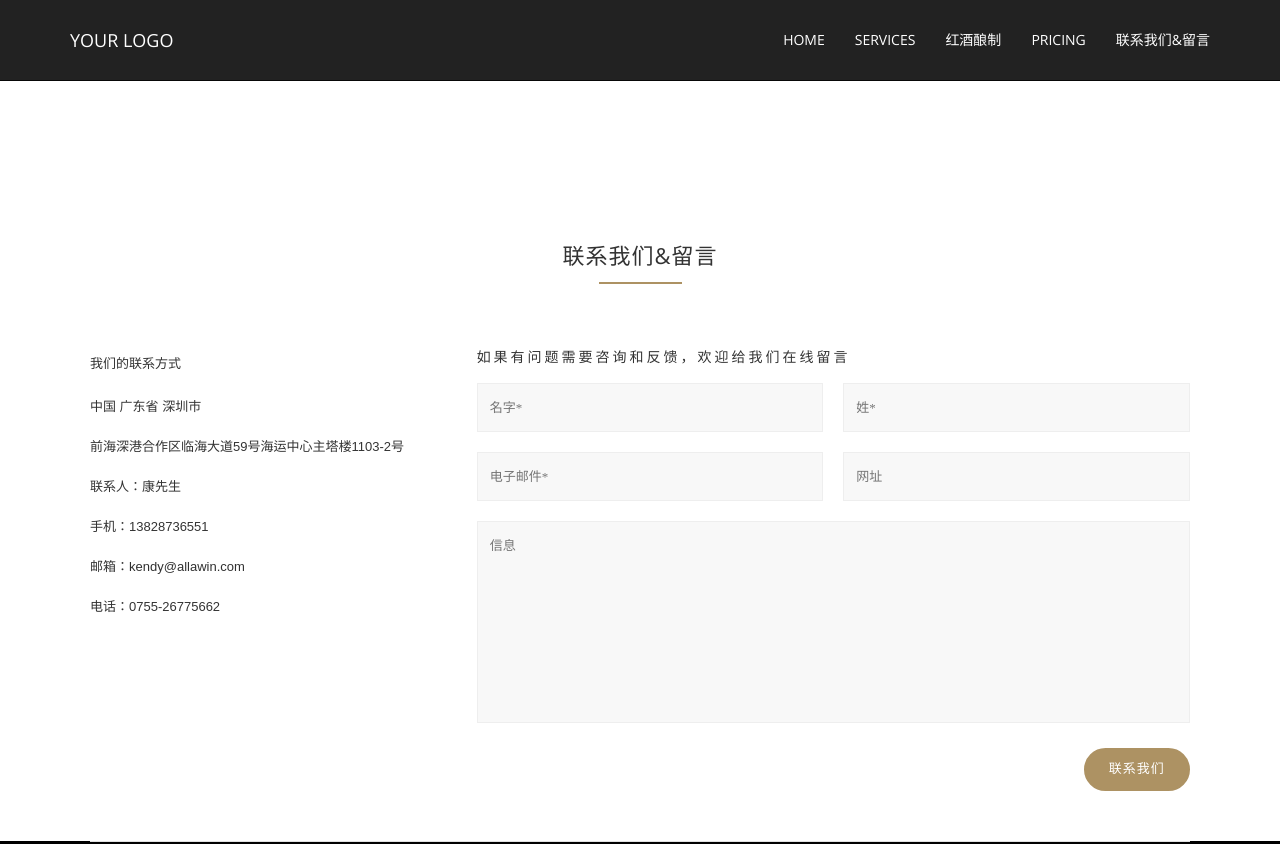
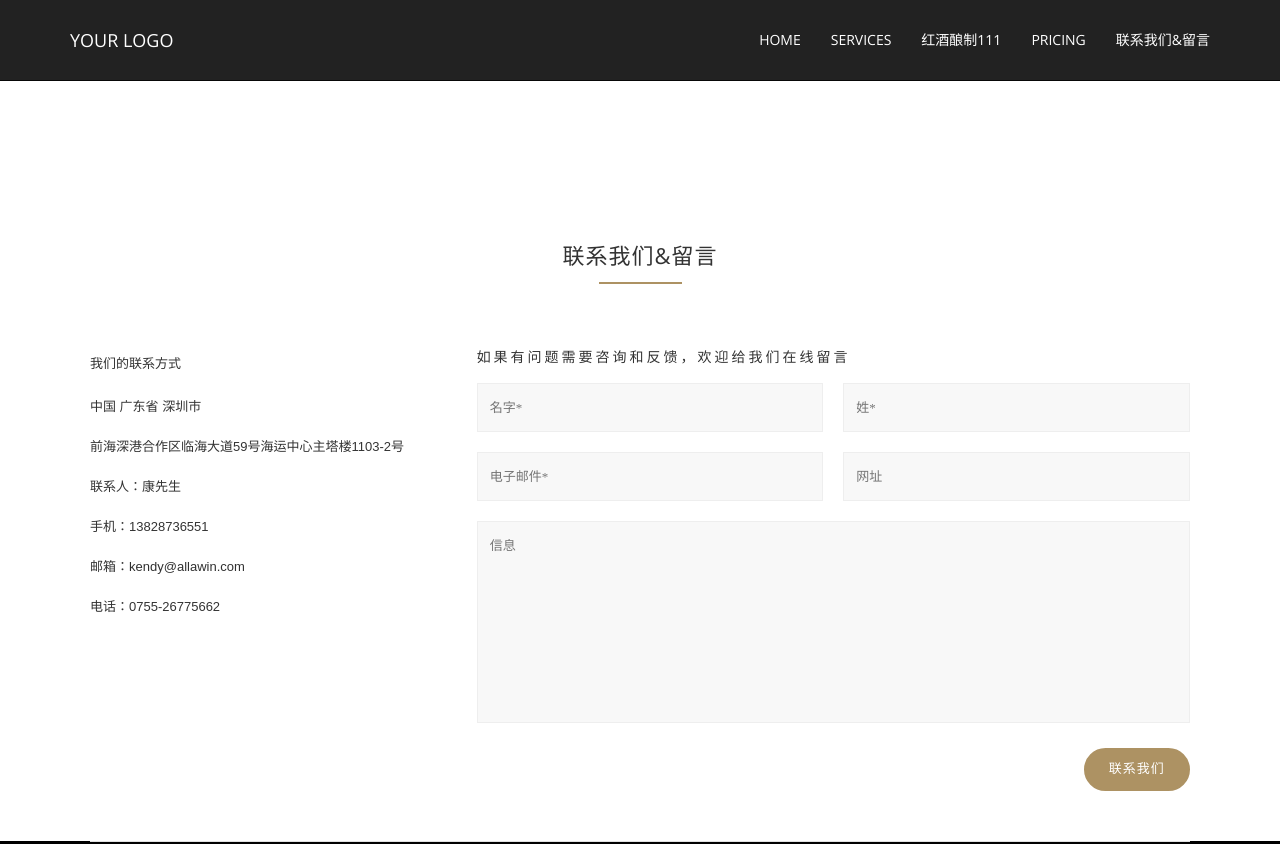
Before and after one commit to lsabella/Red_wine, a plain HTML site: page redWine/contact.html in a window 1280 px wide. Shown: the top 844 px of the page. Drawn offline with nearby package versions, Linux system fonts and the light colour scheme.

Commit message:
test 111

```diff
--- a/redWine/contact.html
+++ b/redWine/contact.html
@@ -45,7 +45,7 @@
                 <ul class="nav navbar-nav navbar-right">
                     <li><a href="index.html">HOME</a></li>
                      <li><a href="services.html">SERVICES</a></li>
-                    <li><a href="Brewing.html">红酒酿制</a></li>
+                    <li><a href="Brewing.html">红酒酿制111</a></li>
                      <li><a href="pricing.html">PRICING</a></li>
                       <li><a href="contact.html">联系我们&#038;留言</a></li>
                 </ul>
```
